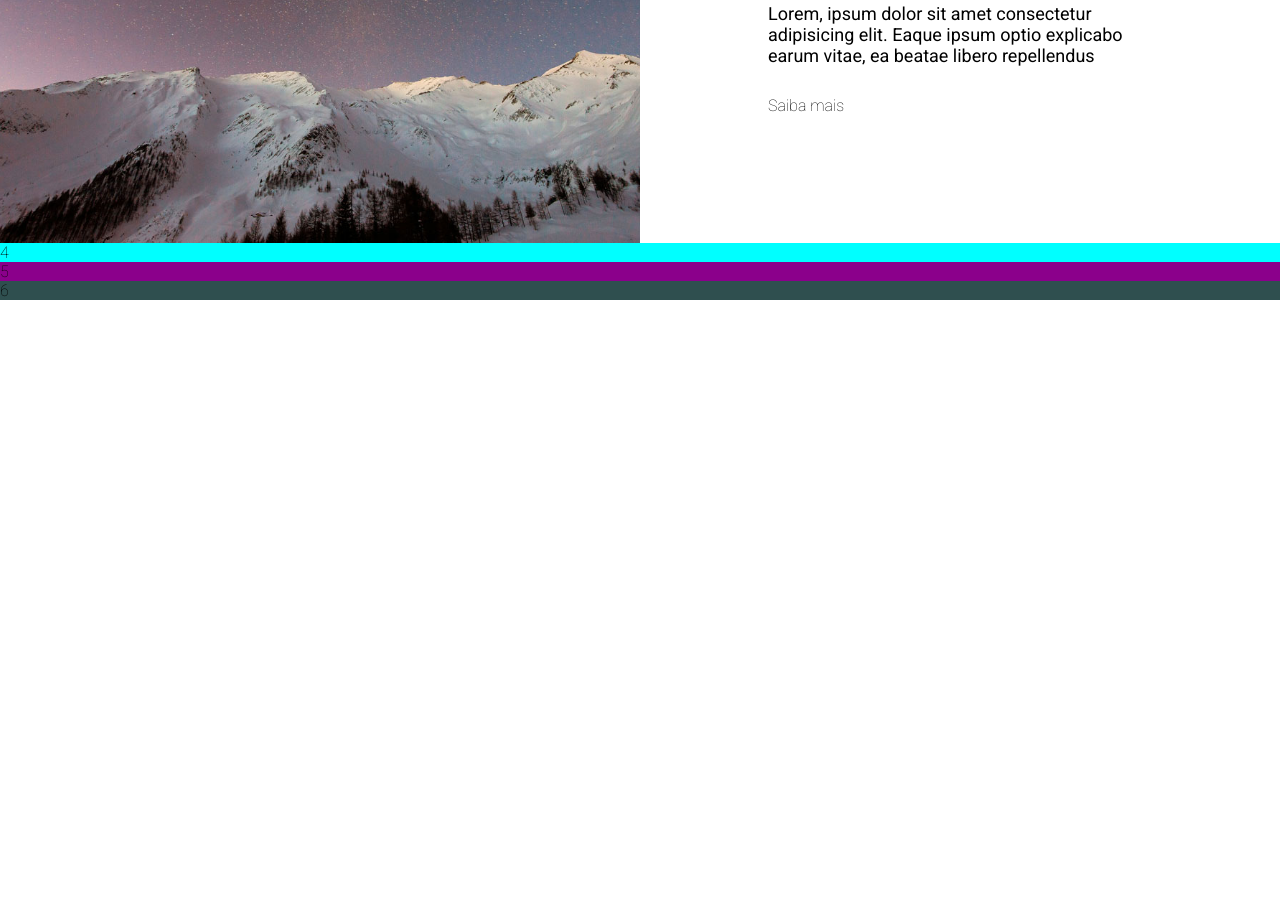
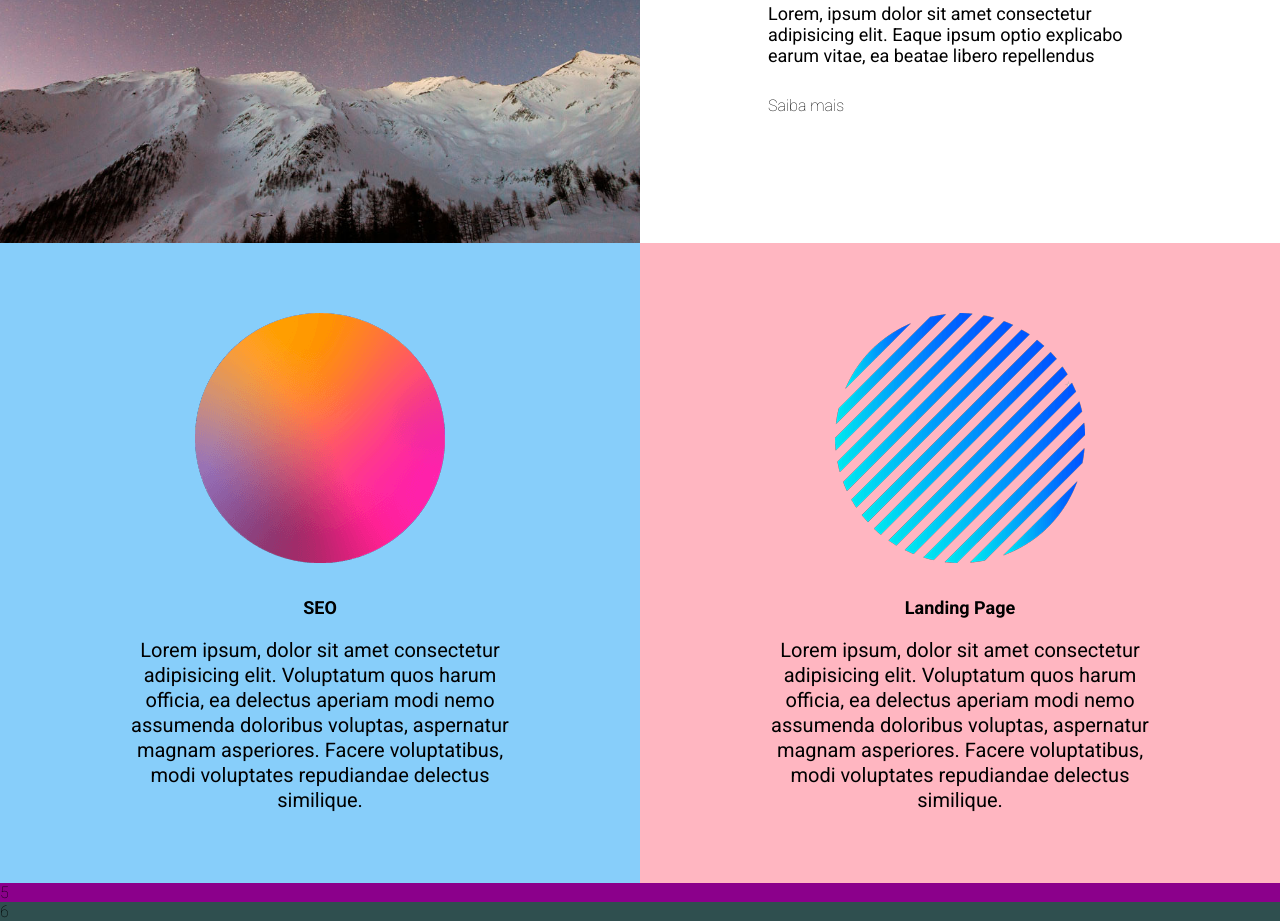
Before and after one commit to xlraullx/Landing-page-company-xyz, a plain HTML site: page index.html in a window 1280 px wide. Shown: the part 1434-2355 px from the top of the page. Before the commit the page ends 1734 px from the top, so only its background shows below. Drawn offline with Linux system fonts and the light colour scheme.

Commit message:
terminado seção services

```diff
--- a/index.html
+++ b/index.html
@@ -62,7 +62,21 @@
     </section>
 
     <section class="services">
-        4
+        <div class="service">
+            <img src="src/images/bolinha1.png" alt="bolinha 1">
+            <div class="service-info">
+                <h3>SEO</h3>
+                <p>Lorem ipsum, dolor sit amet consectetur adipisicing elit. Voluptatum quos harum officia, ea delectus aperiam modi nemo assumenda doloribus voluptas, aspernatur magnam asperiores. Facere voluptatibus, modi voluptates repudiandae delectus similique.</p>
+            </div>
+        </div>
+
+        <div class="service">
+            <img src="src/images/bolinha2.png" alt="bolinha 2">
+            <div class="service-info">
+                <h3>Landing Page</h3>
+                <p>Lorem ipsum, dolor sit amet consectetur adipisicing elit. Voluptatum quos harum officia, ea delectus aperiam modi nemo assumenda doloribus voluptas, aspernatur magnam asperiores. Facere voluptatibus, modi voluptates repudiandae delectus similique.</p>
+            </div>
+        </div>
     </section>
 
     <section class="projects">
--- a/src/css/style.css
+++ b/src/css/style.css
@@ -15,6 +15,8 @@ body{
     font-family: 'Roboto', sans-serif;
     font-weight: 400;
 }
+
+/* header */
 
 .header{
     grid-area: header;
@@ -37,6 +39,8 @@ body{
 .header a:hover h1{
     color: coral;
 }
+
+/* hero */
 
 .hero{
     grid-area: hero;
@@ -77,6 +81,8 @@ body{
         font-size: 2.5rem;
     }
 }
+
+/* about */
 
 .about{
     grid-area: about;
@@ -139,16 +145,59 @@ body{
     }
 }
 
+/* services */
+
 .services{
     grid-area: services;
-    background-color: cyan;
+    display: grid;
+    grid-template-columns: 1fr 1fr;
+    text-align: center;
 }
+
+.services .service{
+    padding: 70px 20px;
+}
+
+.services .service img{
+    margin-bottom: 30px;
+}
+
+.services .service h3{
+    font-size: 1.8rem;
+    font-weight: 700;
+}
+
+.services .service p{
+    font-size: 2rem;
+    font-weight: 400;
+    max-width: 400px;
+    margin: 20px auto 0;
+    line-height: 25px;
+}
+
+.services .service:nth-child(1){
+    background-color: lightskyblue;
+}
+
+.services .service:nth-child(2){
+    background-color: lightpink;
+}
+
+@media (max-width: 425px){
+    .services{
+        grid-template-columns: 1fr;
+    }
+}
+
+/* projects */
 
 .projects{
     grid-area: projects;
     background-color: darkmagenta;
 }
 
+/* footer */
+
 .footer{
     grid-area: footer;
     background-color: darkslategray;
```
